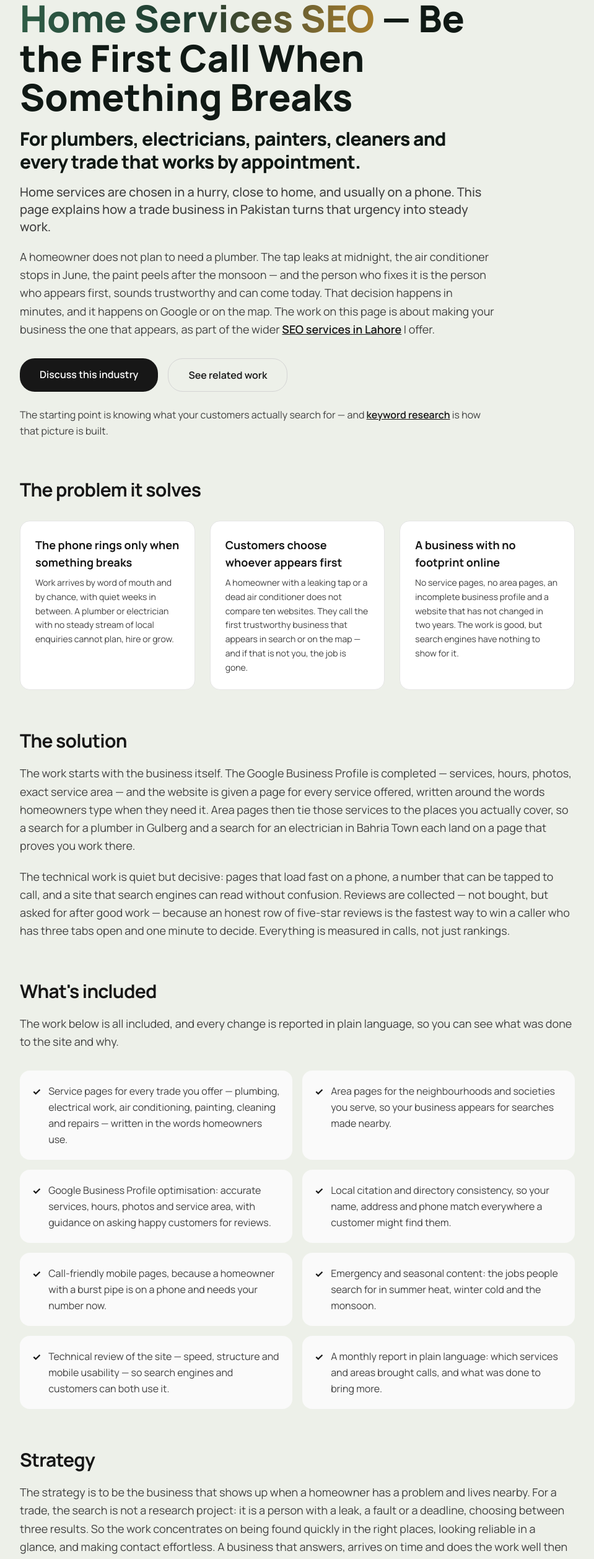
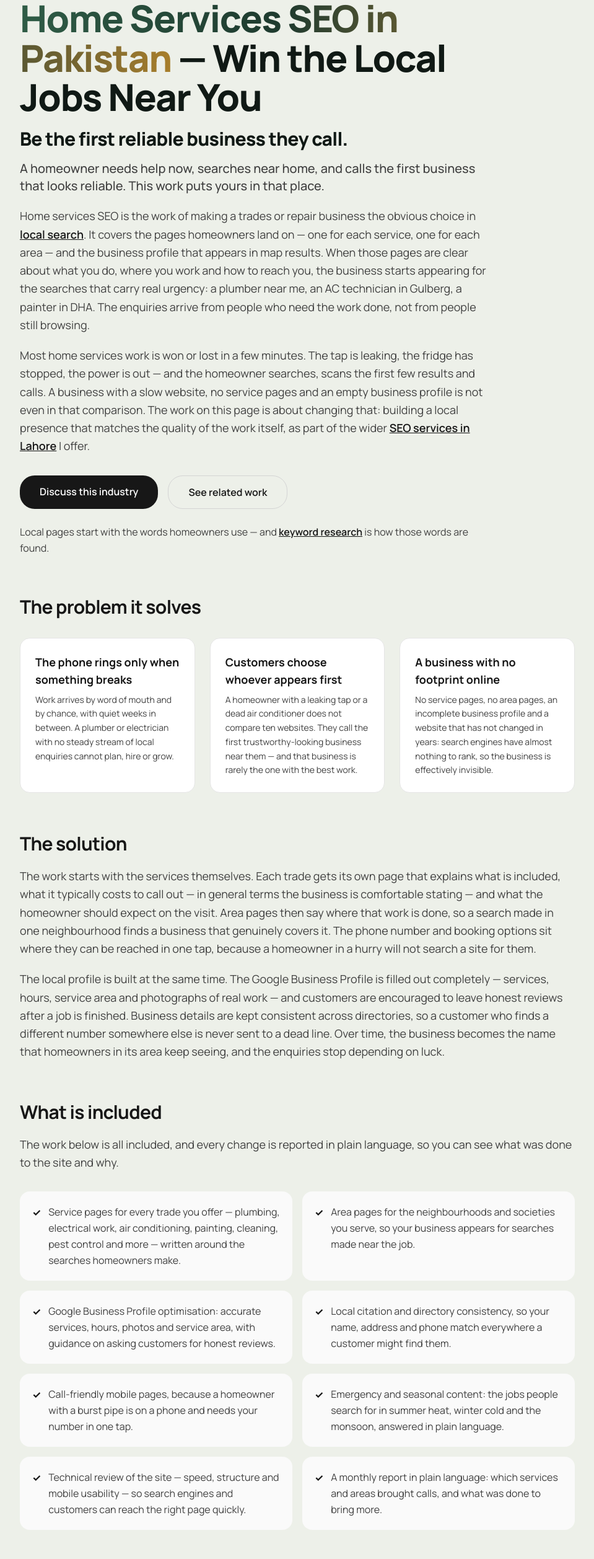
Before and after one commit to bodycartoon0111-netizen/abdul-rehman-portfolio, a Next.js app: page /industries/home-services in a window 1280 px wide. Shown: the part 234-2749 px from the top of the page at 62% size, without its empty margins (56-1015 px from the left). Built offline with nearby package versions, Linux system fonts and the light colour scheme; no server answers.

Commit message:
Industries: restore home-services page and add Service schema + keyword phrase

```diff
--- a/app/industries/home-services/page.tsx
+++ b/app/industries/home-services/page.tsx
@@ -37,23 +37,23 @@ const problems = [
   {
     title: "Customers choose whoever appears first",
     description:
-      "A homeowner with a leaking tap or a dead air conditioner does not compare ten websites. They call the first trustworthy business that appears in search or on the map — and if that is not you, the job is gone.",
+      "A homeowner with a leaking tap or a dead air conditioner does not compare ten websites. They call the first trustworthy-looking business near them — and that business is rarely the one with the best work.",
   },
   {
     title: "A business with no footprint online",
     description:
-      "No service pages, no area pages, an incomplete business profile and a website that has not changed in two years. The work is good, but search engines have nothing to show for it.",
+      "No service pages, no area pages, an incomplete business profile and a website that has not changed in years: search engines have almost nothing to rank, so the business is effectively invisible.",
   },
 ];
 
 const deliverables = [
-  "Service pages for every trade you offer — plumbing, electrical work, air conditioning, painting, cleaning and repairs — written in the words homeowners use.",
-  "Area pages for the neighbourhoods and societies you serve, so your business appears for searches made nearby.",
-  "Google Business Profile optimisation: accurate services, hours, photos and service area, with guidance on asking happy customers for reviews.",
+  "Service pages for every trade you offer — plumbing, electrical work, air conditioning, painting, cleaning, pest control and more — written around the searches homeowners make.",
+  "Area pages for the neighbourhoods and societies you serve, so your business appears for searches made near the job.",
+  "Google Business Profile optimisation: accurate services, hours, photos and service area, with guidance on asking customers for honest reviews.",
   "Local citation and directory consistency, so your name, address and phone match everywhere a customer might find them.",
-  "Call-friendly mobile pages, because a homeowner with a burst pipe is on a phone and needs your number now.",
-  "Emergency and seasonal content: the jobs people search for in summer heat, winter cold and the monsoon.",
-  "Technical review of the site — speed, structure and mobile usability — so search engines and customers can both use it.",
+  "Call-friendly mobile pages, because a homeowner with a burst pipe is on a phone and needs your number in one tap.",
+  "Emergency and seasonal content: the jobs people search for in summer heat, winter cold and the monsoon, answered in plain language.",
+  "Technical review of the site — speed, structure and mobile usability — so search engines and customers can reach the right page quickly.",
   "A monthly report in plain language: which services and areas brought calls, and what was done to bring more.",
 ];
 
@@ -62,28 +62,29 @@ const strategyPoints = [
   "Make the next step obvious on every page: call, message or book, with no digging.",
   "Let genuine customer reviews do the persuading that advertising cannot.",
   "Cover the urgent jobs people search for in the moment, not only the planned work they research for weeks.",
+  "Turn one good job in an area into visibility for the next job in the same area.",
 ];
 
 const processSteps = [
   {
-    title: "Audit the business",
+    title: "Audit the local presence",
     description:
-      "The website, business profile and current visibility are reviewed together, so the work starts from what homeowners actually see.",
+      "The website, business profile and local listings are reviewed, so the work starts from what nearby homeowners see when they search.",
   },
   {
-    title: "Fix the profile",
+    title: "Build services and areas",
     description:
-      "The Google Business Profile and service pages are corrected first, because these are what bring calls in the first weeks.",
+      "Pages for each service and each area you cover are created or rebuilt, with the details a homeowner needs before they call.",
   },
   {
-    title: "Build the area pages",
+    title: "Strengthen the profile",
     description:
-      "Pages for each service and area are created with real detail, so the business becomes the obvious result for its own patch.",
+      "The business profile, reviews and local listings are built up, so the business shows clearly in map results and local searches.",
   },
   {
-    title: "Grow the reputation",
+    title: "Report the calls",
     description:
-      "Reviews, photos and a record of completed jobs are built up month by month, and enquiries are tracked against the work done.",
+      "Enquiries by service and area are reported in plain language each month, and the pages that bring work get more attention.",
   },
 ];
 
@@ -99,41 +100,64 @@ export default function HomeServicesSeoPage() {
       <JsonLd
         data={buildServiceJsonLd(NAME, DESCRIPTION, SLUG, "/industries")}
       />
-      <Breadcrumbs items={[{ label: "Home", href: "/" }, { label: NAME }]} />
+      <Breadcrumbs
+        items={[
+          { label: "Home", href: "/" },
+          { label: NAME },
+        ]}
+      />
+
+      {/* Hero */}
       <header className="mt-8 max-w-3xl">
         <p className="text-xs font-bold uppercase tracking-[0.28em] text-pine">Industry</p>
-        <h1 className="mt-4 text-4xl leading-[1.06] font-black md:text-6xl">
-          <span className="bg-gradient-to-r from-pine-bright via-pine to-gold bg-clip-text text-transparent">Home Services SEO</span> — Be the First Call When Something Breaks
+        <h1 className="mt-4 text-4xl font-black leading-[1.06] tracking-tight text-ink md:text-6xl">
+          <span className="bg-gradient-to-r from-pine-bright via-pine to-gold bg-clip-text text-transparent">
+            Home Services SEO in Pakistan
+          </span>{" "}
+          — Win the Local Jobs Near You
         </h1>
-        <p className="mt-4 text-2xl font-black leading-tight tracking-tight md:text-3xl">For plumbers, electricians, painters, cleaners and every trade that works by appointment.</p>
+        <p className="mt-4 text-2xl font-black leading-tight tracking-tight text-ink md:text-3xl">Be the first reliable business they call.</p>
         <p className="mt-4 text-xl font-medium text-neutral-700">
-          Home services are chosen in a hurry, close to home, and usually on a phone. This page explains how a trade business in Pakistan turns that urgency into steady work.
+          A homeowner needs help now, searches near home, and calls the first business that looks reliable. This work puts yours in that place.
         </p>
         <p className="mt-5 text-lg leading-relaxed text-neutral-700">
-          A homeowner does not plan to need a plumber. The tap leaks at midnight, the air conditioner stops in June, the paint peels after the monsoon — and the person who fixes it is the person who appears first, sounds trustworthy and can come today. That decision happens in minutes, and it happens on Google or on the map. The work on this page is about making your business the one that appears, as part of the wider{" "}
+          Home services SEO is the work of making a trades or repair business the obvious choice in <Link href="/services/local-seo" className="font-semibold text-neutral-900 underline">local search</Link>. It covers the pages homeowners land on — one for each service, one for each area — and the business profile that appears in map results. When those pages are clear about what you do, where you work and how to reach you, the business starts appearing for the searches that carry real urgency: a plumber near me, an AC technician in Gulberg, a painter in DHA. The enquiries arrive from people who need the work done, not from people still browsing.
+        </p>
+        <p className="mt-5 text-lg leading-relaxed text-neutral-700">
+          Most home services work is won or lost in a few minutes. The tap is leaking, the fridge has stopped, the power is out — and the homeowner searches, scans the first few results and calls. A business with a slow website, no service pages and an empty business profile is not even in that comparison. The work on this page is about changing that: building a local presence that matches the quality of the work itself, as part of the wider{" "}
           <Link href="/services/seo" className="font-semibold text-neutral-900 underline">
             SEO services in Lahore
           </Link>{" "}
           I offer.
         </p>
         <div className="mt-8 flex flex-col gap-4 sm:flex-row">
-          <Link href="/contact" className="rounded-lg bg-neutral-900 px-8 py-3.5 text-center font-semibold text-white transition hover:bg-neutral-700">
+          <Link
+            href="/contact"
+            className="rounded-lg bg-neutral-900 px-8 py-3.5 text-center font-semibold text-white transition hover:bg-neutral-700"
+          >
             Discuss this industry
           </Link>
-          <Link href="/work" className="rounded-lg border border-neutral-300 px-8 py-3.5 text-center font-semibold text-neutral-900 transition hover:border-neutral-900">
+          <Link
+            href="/work"
+            className="rounded-lg border border-neutral-300 px-8 py-3.5 text-center font-semibold text-neutral-900 transition hover:border-neutral-900"
+          >
             See related work
           </Link>
         </div>
         <p className="mt-6 text-base leading-relaxed text-neutral-700">
-          The starting point is knowing what your customers actually search for — and{" "}
+          Local pages start with the words homeowners use — and{" "}
           <Link href="/services/keyword-research" className="font-semibold text-neutral-900 underline">
             keyword research
           </Link>{" "}
-          is how that picture is built.
+          is how those words are found.
         </p>
       </header>
-      <section className="mt-16 max-w-4xl">
-        <h2 className="text-3xl font-bold tracking-tight text-neutral-900">The problem it solves</h2>
+
+      {/* Problem */}
+      <section aria-labelledby="problem-heading" className="mt-16 max-w-4xl">
+        <h2 id="problem-heading" className="text-3xl font-bold tracking-tight text-neutral-900">
+          The problem it solves
+        </h2>
         <div className="mt-8 grid gap-6 sm:grid-cols-3">
           {problems.map((p) => (
             <div key={p.title} className="group rounded-2xl border border-neutral-200 bg-white p-6 transition-colors hover:border-pine hover:bg-pine">
@@ -143,35 +167,45 @@ export default function HomeServicesSeoPage() {
           ))}
         </div>
       </section>
-      <section className="mt-16 max-w-4xl">
-        <h2 className="text-3xl font-bold tracking-tight text-neutral-900">The solution</h2>
+
+      {/* Solution */}
+      <section aria-labelledby="solution-heading" className="mt-16 max-w-4xl">
+        <h2 id="solution-heading" className="text-3xl font-bold tracking-tight text-neutral-900">
+          The solution
+        </h2>
         <p className="mt-5 text-lg leading-relaxed text-neutral-700">
-          The work starts with the business itself. The Google Business Profile is completed — services, hours, photos, exact service area — and the website is given a page for every service offered, written around the words homeowners type when they need it. Area pages then tie those services to the places you actually cover, so a search for a plumber in Gulberg and a search for an electrician in Bahria Town each land on a page that proves you work there.
+          The work starts with the services themselves. Each trade gets its own page that explains what is included, what it typically costs to call out — in general terms the business is comfortable stating — and what the homeowner should expect on the visit. Area pages then say where that work is done, so a search made in one neighbourhood finds a business that genuinely covers it. The phone number and booking options sit where they can be reached in one tap, because a homeowner in a hurry will not search a site for them.
         </p>
         <p className="mt-5 text-lg leading-relaxed text-neutral-700">
-          The technical work is quiet but decisive: pages that load fast on a phone, a number that can be tapped to call, and a site that search engines can read without confusion. Reviews are collected — not bought, but asked for after good work — because an honest row of five-star reviews is the fastest way to win a caller who has three tabs open and one minute to decide. Everything is measured in calls, not just rankings.
+          The local profile is built at the same time. The Google Business Profile is filled out completely — services, hours, service area and photographs of real work — and customers are encouraged to leave honest reviews after a job is finished. Business details are kept consistent across directories, so a customer who finds a different number somewhere else is never sent to a dead line. Over time, the business becomes the name that homeowners in its area keep seeing, and the enquiries stop depending on luck.
         </p>
       </section>
-      <section className="mt-16 max-w-4xl">
-        <h2 className="text-3xl font-bold tracking-tight text-neutral-900">What&apos;s included</h2>
+
+      {/* Included / deliverables */}
+      <section aria-labelledby="included-heading" className="mt-16 max-w-4xl">
+        <h2 id="included-heading" className="text-3xl font-bold tracking-tight text-neutral-900">
+          What is included
+        </h2>
         <p className="mt-5 text-lg leading-relaxed text-neutral-700">
           The work below is all included, and every change is reported in plain language, so you can see what was done to the site and why.
         </p>
         <ul className="mt-8 grid gap-4 sm:grid-cols-2">
           {deliverables.map((d) => (
-            <li key={d} className="group flex gap-3 rounded-2xl bg-neutral-50 p-5 text-neutral-700 transition-colors hover:bg-pine">
-              <span aria-hidden="true" className="mt-0.5 font-bold text-neutral-900 group-hover:text-white">
-                ✓
-              </span>
-              <span className="leading-relaxed group-hover:text-white">{d}</span>
+            <li key={d} className="group flex gap-3 rounded-2xl bg-neutral-50 p-5 text-neutral-700 transition-colors hover:bg-pine group-hover:text-white">
+              <span aria-hidden="true" className="mt-0.5 font-bold text-neutral-900 group-hover:text-white">✓</span>
+              <span className="leading-relaxed">{d}</span>
             </li>
           ))}
         </ul>
       </section>
-      <section className="mt-16 max-w-4xl">
-        <h2 className="text-3xl font-bold tracking-tight text-neutral-900">Strategy</h2>
+
+      {/* Strategy */}
+      <section aria-labelledby="strategy-heading" className="mt-16 max-w-4xl">
+        <h2 id="strategy-heading" className="text-3xl font-bold tracking-tight text-neutral-900">
+          Strategy
+        </h2>
         <p className="mt-5 text-lg leading-relaxed text-neutral-700">
-          The strategy is to be the business that shows up when a homeowner has a problem and lives nearby. For a trade, the search is not a research project: it is a person with a leak, a fault or a deadline, choosing between three results. So the work concentrates on being found quickly in the right places, looking reliable in a glance, and making contact effortless. A business that answers, arrives on time and does the work well then converts one call into repeat work and word of mouth — and the reviews from those jobs feed the next search.
+          The strategy is to be found where the job is. A homeowner searches for a trade and a place together, so the website is organised that way: services crossed with the areas they are offered in, each page able to stand on its own in search. The business profile carries the same structure in map results, backed by reviews from real customers in those same areas. And because so much of this work is urgent, every page is built for a phone and a single action — calling — rather than for reading at leisure.
         </p>
         <ul className="mt-6 list-disc space-y-3 pl-6 text-neutral-700">
           {strategyPoints.map((point) => (
@@ -179,32 +213,50 @@ export default function HomeServicesSeoPage() {
           ))}
         </ul>
       </section>
-      <section className="mt-16">
-        <h2 className="text-3xl font-bold tracking-tight text-neutral-900">Process</h2>
+
+      {/* Process */}
+      <section aria-labelledby="process-heading" className="mt-16">
+        <h2 id="process-heading" className="text-3xl font-bold tracking-tight text-neutral-900">
+          Process
+        </h2>
         <ol className="mt-8 grid gap-6 sm:grid-cols-2 lg:grid-cols-4">
           {processSteps.map((step, i) => (
             <li key={step.title} className="group rounded-2xl border border-neutral-200 bg-white p-6 transition-colors hover:border-pine hover:bg-pine">
-              <span className="text-sm font-bold uppercase tracking-widest text-neutral-500 group-hover:text-white/85">Step {i + 1}</span>
+              <span className="text-sm font-bold uppercase tracking-widest text-neutral-500 group-hover:text-white/85">
+                Step {i + 1}
+              </span>
               <h3 className="mt-2 text-lg font-bold text-neutral-900 group-hover:text-white">{step.title}</h3>
               <p className="mt-2 text-sm leading-relaxed text-neutral-700 group-hover:text-white/85">{step.description}</p>
             </li>
           ))}
         </ol>
       </section>
-      <section className="group mt-16 max-w-4xl rounded-3xl bg-neutral-50 p-8 transition-colors hover:bg-pine sm:p-10">
-        <h2 className="text-3xl font-bold tracking-tight text-neutral-900 group-hover:text-white">Who this is for</h2>
+
+      {/* Ideal client */}
+      <section aria-labelledby="ideal-heading" className="group mt-16 max-w-4xl rounded-3xl bg-neutral-50 p-8 sm:p-10 transition-colors hover:bg-pine">
+        <h2 id="ideal-heading" className="text-3xl font-bold tracking-tight text-neutral-900 group-hover:text-white">
+          Who this is for
+        </h2>
         <p className="mt-5 text-lg leading-relaxed text-neutral-700 group-hover:text-white/85">
-          This is for independent trade businesses and small home-services firms in Pakistan who want more of the right work in their own area, without paying for every lead. It suits single-trade specialists, multi-trade companies, and firms that serve homes as well as offices and shops. If your work comes by luck and reputation, and you want the phone to ring because people can find you — not only because someone remembered your name — this is the work that changes that.
+          This is for plumbers, electricians, AC technicians, painters, cleaners, pest control teams, solar installers and other home service businesses in Pakistan that work in a defined area and want the phone to ring steadily. It suits small teams and growing firms alike, as long as the work is real and the service area is clear. If your customers already recommend you once they have used you, but too few find you in the first place, this is the work that changes that.
         </p>
       </section>
-      <section className="mt-16 max-w-4xl">
-        <h2 className="text-3xl font-bold tracking-tight text-neutral-900">Service area</h2>
+
+      {/* Service area */}
+      <section aria-labelledby="service-area-heading" className="mt-16 max-w-4xl">
+        <h2 id="service-area-heading" className="text-3xl font-bold tracking-tight text-neutral-900">
+          Home services SEO for Lahore and Pakistan
+        </h2>
         <p className="mt-5 text-lg leading-relaxed text-neutral-700">
           Homeowners in Lahore search by trade and by area — DHA, Gulberg, Johar Town, Model Town, Cantt, Bahria Town and the neighbourhoods around them — and they search in both English and Urdu, usually on a phone. The same pattern holds in Karachi, Islamabad and Rawalpindi, where a family wants someone reliable nearby, not a national directory. Seasons shape the work too: cooling in the summer heat, heating and damp in winter, repairs after the monsoon. The work is planned around that: Local SEO for Home Services in Lahore means pages for the services and areas you actually cover, a profile that shows in map results, and a site a homeowner can use with one hand while holding a torch in the other.
         </p>
       </section>
-      <section className="mt-16">
-        <h2 className="text-2xl font-bold tracking-tight text-neutral-900">Other services</h2>
+
+      {/* Other services */}
+      <section aria-labelledby="other-services-heading" className="mt-16">
+        <h2 id="other-services-heading" className="text-2xl font-bold tracking-tight text-neutral-900">
+          Other services
+        </h2>
         <div className="mt-6 flex flex-wrap gap-3">
           <Link
             href="/services/seo"
@@ -213,16 +265,16 @@ export default function HomeServicesSeoPage() {
             SEO
           </Link>
           <Link
-            href="/services/local-seo"
+            href="/services/seo-audit"
             className="rounded-full border border-neutral-300 px-5 py-2.5 text-sm font-medium text-neutral-700 transition hover:border-neutral-900 hover:text-neutral-900"
           >
-            Local SEO
+            SEO Audit
           </Link>
           <Link
-            href="/services/keyword-research"
+            href="/services/technical-seo"
             className="rounded-full border border-neutral-300 px-5 py-2.5 text-sm font-medium text-neutral-700 transition hover:border-neutral-900 hover:text-neutral-900"
           >
-            Keyword Research
+            Technical SEO
           </Link>
           <Link
             href="/services"
@@ -232,8 +284,12 @@ export default function HomeServicesSeoPage() {
           </Link>
         </div>
       </section>
+
       <div className="mt-20">
-        <CtaBand title="Ready to talk about home services SEO?" description="Tell me about the trades you cover and the areas you serve and I'll reply with an honest assessment of what this service can — and can't — do for you." />
+        <CtaBand
+          title="Ready to talk about home services SEO?"
+          description="Tell me about your trades and service area and I'll reply with an honest assessment of what this service can — and can't — do for you."
+        />
       </div>
     </main>
   );
```
